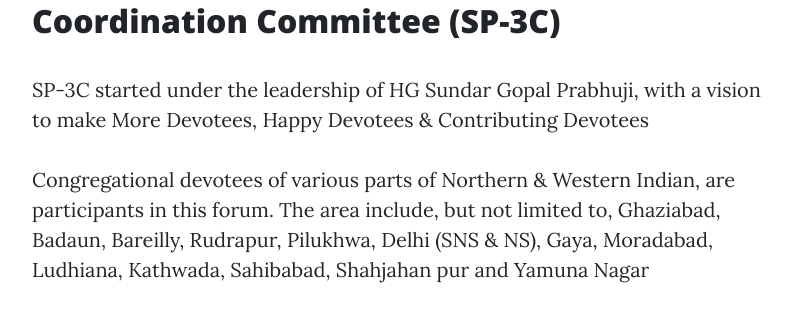
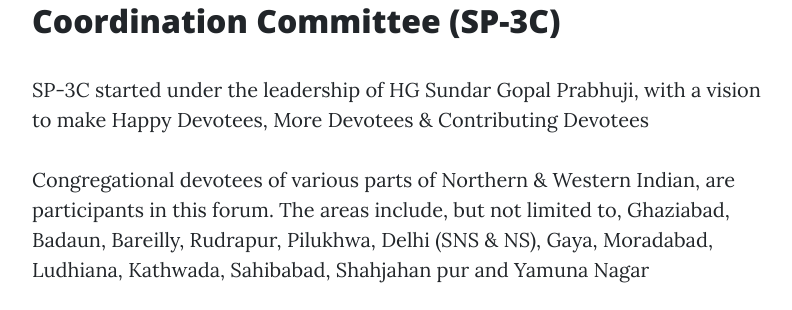
Before and after one commit to laveen01/sp-3c_yatra-1, a Flask app: page / in a window 1280 px wide. Shown: the part 759-1069 px from the top of the page, without its empty margins (243-1035 px from the left). Run offline with Flask 2, Linux system fonts and the light colour scheme; some libraries are stand-ins or nearby versions.

Commit message:
Update index.html

```diff
--- a/templates/index.html
+++ b/templates/index.html
@@ -29,8 +29,8 @@
         <!--            <h3 class="post-subtitle">-->
         <!--              <p>This is the subtitle</p>-->
         <!--            </h3>-->
-                    <p style="justify-content:center"> SP-3C started under the leadership of HG Sundar Gopal Prabhuji, with a vision to make More Devotees, Happy Devotees & Contributing Devotees</p>
-                    <p>Congregational devotees of various parts of Northern & Western Indian, are participants in this forum. The area include, but not limited to, Ghaziabad, Badaun, Bareilly, Rudrapur, Pilukhwa, Delhi (SNS & NS), Gaya, Moradabad, Ludhiana, Kathwada, Sahibabad, Shahjahan pur and Yamuna Nagar</p>
+                    <p style="justify-content:center"> SP-3C started under the leadership of HG Sundar Gopal Prabhuji, with a vision to make Happy Devotees, More Devotees & Contributing Devotees</p>
+                    <p>Congregational devotees of various parts of Northern & Western Indian, are participants in this forum. The areas include, but not limited to, Ghaziabad, Badaun, Bareilly, Rudrapur, Pilukhwa, Delhi (SNS & NS), Gaya, Moradabad, Ludhiana, Kathwada, Sahibabad, Shahjahan pur and Yamuna Nagar</p>
                   </p>
 
 
```
